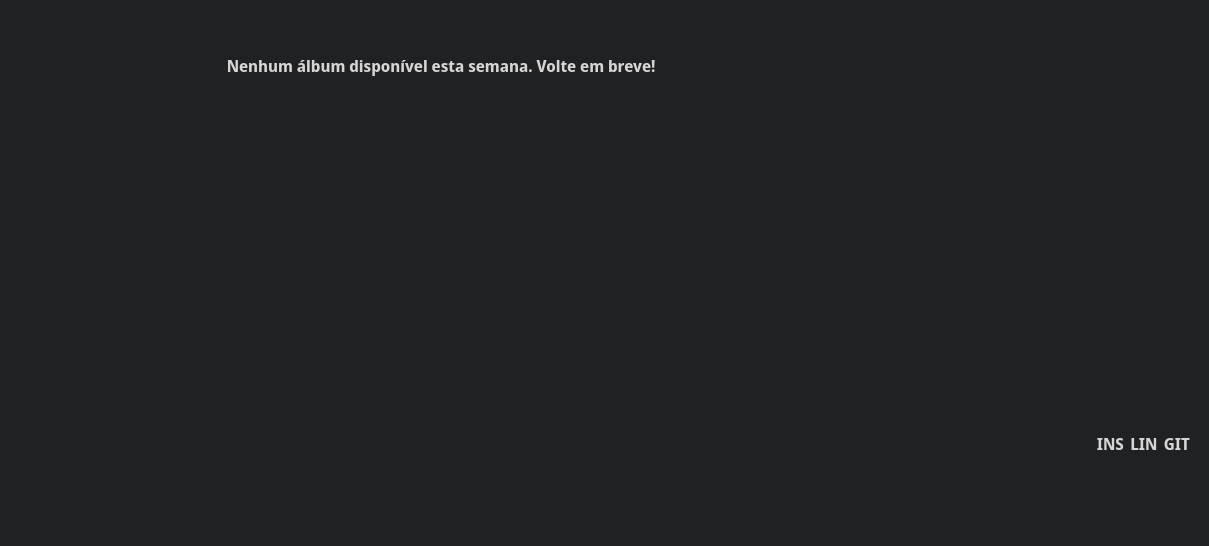
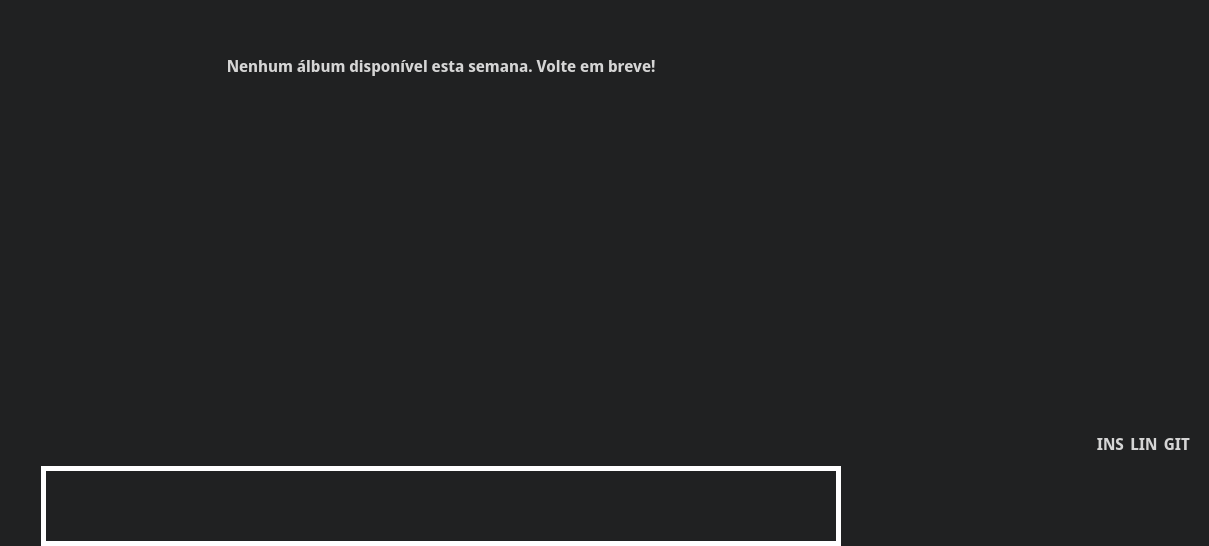
Before and after one commit to nathanmontt/EXPLR, a Vue app: page / in a window 1536 px wide. Shown: the part 334-880 px from the top of the page, without its empty margins (327-1536 px from the left). Before the commit the page ends 800 px from the top, so only its background shows below. Built offline with nearby package versions, Linux system fonts and the light colour scheme.

Commit message:
Content
Fixing some bugs and adding the first step to create the music player

```diff
--- a/public/data/albums-database.json
+++ b/public/data/albums-database.json
@@ -6,6 +6,7 @@
     "coverArtPath": "/assets/covers/cronicas-de-neon.jpg",
     "personaArtPath": "/assets/personas/persona-1.jpg",
     "downloadPath": "../Downloads/Dev/EXPLR-music/cronicas-de-neon.zip",
+    "artistDiscography": "Lorem ipsum dolor sit, amet consectetur adipisicing elit. Est earum doloremque molestiae sunt. Iusto culpa ex fugit quam harum consectetur iste ad nemo facere unde! Voluptatem dignissimos repudiandae dicta harum?",
     "songs": [
       { "title": "Avenida dos Sonhos", "filePath": "/assets/audio/avenida-dos-sonhos.mp3" },
       { "title": "Avenida dos Sonhos", "filePath": "/assets/audio/avenida-dos-sonhos.mp3" },
--- a/src/App.vue
+++ b/src/App.vue
@@ -2,6 +2,7 @@
   import FooterComponent from './assets/components/layout/FooterComponent.vue';
   import HeaderComponent from './assets/components/layout/HeaderComponent.vue';
   import HomeComponent from './assets/components/layout/HomeComponent.vue';
+  import MusicPlayerComponent from './assets/components/layout/MusicPlayerComponent.vue';
 </script>
 
 <template>
@@ -11,13 +12,13 @@
     </header>
     <main>
       <HomeComponent />
-
-      <!-- <section>
-        <ModalComponent />
-      </section> -->
     </main>
 
     <div id="modal"></div>
+
+    <section>
+      <MusicPlayerComponent />
+    </section>
 
     <footer>
       <FooterComponent />
--- a/src/assets/components/layout/HomeComponent.vue
+++ b/src/assets/components/layout/HomeComponent.vue
@@ -1,4 +1,5 @@
 <script setup>
+    import { setTheme, getSavedTheme } from '@/assets/utils/theme';
     import FolderIcon from '../icons/player/FolderIcon.vue';
     import { onClickOutside } from '@vueuse/core';
     import { ref, onMounted } from 'vue';
@@ -58,7 +59,6 @@
         <button class="btn-cta-folder" @click="openAlbumAndModal" v-else-if="currentAlbum">
             <FolderIcon v-if="!isAlbumRevealed" />
             <img
-                v-else
                 :src="currentAlbum.coverArtPath"
                 :alt="`Capa do álbum ${currentAlbum.title}`" class="folder-cover-art"
             />
@@ -93,11 +93,12 @@
                                         <li v-for="song in currentAlbum.songs" :key="song.filePath" class="song-item"> {{ song.title }} </li>
                                     </ul>
                                     <div id="discography">
-                                        <p>Lorem ipsum dolor sit, amet consectetur adipisicing elit. Est earum doloremque molestiae sunt. Iusto culpa ex fugit quam harum consectetur iste ad nemo facere unde! Voluptatem dignissimos repudiandae dicta harum?</p>
+                                        <h2 class="album-title">{{ currentAlbum.artist }}</h2>
+                                        <p>{{ currentAlbum.artistDiscography }}</p>
                                     </div>
                                 </div>
 
-                                <a :href="currentAlbum.downloadPath" download class="download-link">Baixar Álbum</a>
+                                <a :href="currentAlbum.downloadPath" download id="download-link">Baixar Álbum</a>
                             </div>
                         </div>
                     </div>
--- /dev/null
+++ b/src/assets/components/layout/MusicPlayerComponent.vue
@@ -0,0 +1,10 @@
+<script setup>
+
+</script>
+
+<template>
+    <div class="container-player"></div>
+</template>
+
+<style lang="scss">
+</style>
--- a/src/assets/logic/Album.js
+++ b/src/assets/logic/Album.js
@@ -11,9 +11,10 @@ class Album {
     this.coverArtPath = albumData.coverArtPath;
     this.personaArtPath = albumData.personaArtPath;
     this.downloadPath = albumData.downloadPath;
+    this.artistDiscography = albumData.artistDiscography;
 
     // Cria instâncias da classe Song para cada música
-    this.songs = albumData.songs.map(songInfo => new Song(songInfo.title, songInfo.filePath));
+    this.songs = albumData.songs.map((songInfo) => new Song(songInfo.title, songInfo.filePath));
   }
 }
 
--- a/src/assets/styles/components/_modal.scss
+++ b/src/assets/styles/components/_modal.scss
@@ -50,12 +50,14 @@
                 @media screen and (min-width: 768px) { aspect-ratio: 3 / 1; }
                 @media screen and (min-width: 1440px) {
                     max-width: 25dvw;
-                    max-height: 80dvh;
+                    max-height: 90dvh;
                 }
             }
 
             .container-album-info {
                 color: variables.$b;
+                display: flex;
+                flex-direction: column;
                 #album-info {
                     padding: variables.$size-max variables.$size-max 0 variables.$size-max;
                 }
@@ -67,15 +69,16 @@
                     }
 
                     #song-list {
-                        // border-bottom: .05em solid variables.$b;
                         margin: variables.$size-med;
                         padding: variables.$size-med;
 
                         @media screen and (min-width: 1440px) {
-                            // width: 20dvw;
+                            display: grid;
+                            grid-template-columns: repeat(2, 1fr);
                             height: 60dvh;
                             overflow-y: scroll;
                             scrollbar-width: none;
+                            border-right: .05em solid variables.$b;
                         }
                         .song-item {
                             margin-bottom: 5px;
@@ -89,17 +92,23 @@
                             overflow-y: scroll;
                             scrollbar-width: none;
                             padding: variables.$size-max;
-                            // color: variables.$b;
                             // width: 100%;
-                            height: 62dvh;
-                            border-left: .05em solid variables.$b;
+                            height: 55dvh;
                         }
                     }
+
                 }
 
-                .download-link {
-                    // padding: 1em;
-                    margin: variables.$size-max;
+                #download-link {
+                    margin: variables.$size-med;
+                    text-align: right;
+                    font-weight: 500;
+
+                    transition: font-weight .5s;
+
+                    &:hover {
+                        font-weight: 700;
+                    }
                 }
             }
         }
--- /dev/null
+++ b/src/assets/styles/components/_music-player.scss
@@ -0,0 +1,14 @@
+@use '../abstracts/variables';
+
+.container-player {
+    z-index: 9999;
+    // position: fixed;
+    border: 5px solid white;
+    width: 50em;
+    height: 5em;
+    margin: auto;
+    // top: 0;
+    right: 0;
+    bottom: 50px;
+    left: 0;
+}
--- a/src/assets/styles/main.scss
+++ b/src/assets/styles/main.scss
@@ -11,6 +11,7 @@
 /* components */
 @use 'components/folder';
 @use 'components/modal';
+@use 'components/music-player';
 
 /* layout */
 @use 'layout/header';
--- a/src/assets/styles/pages/_home.scss
+++ b/src/assets/styles/pages/_home.scss
@@ -17,7 +17,6 @@
         border: none;
         cursor: pointer;
         padding: 0;
-        // line-height: 0;
     }
 
     #no-album {
```
